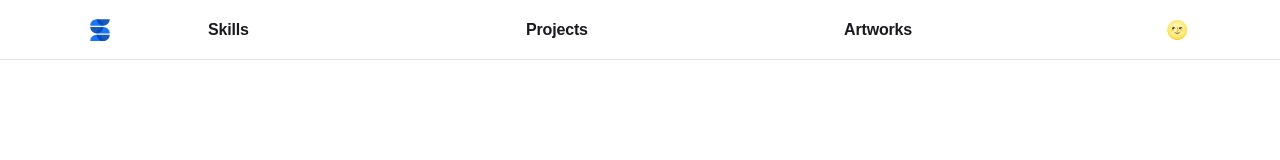
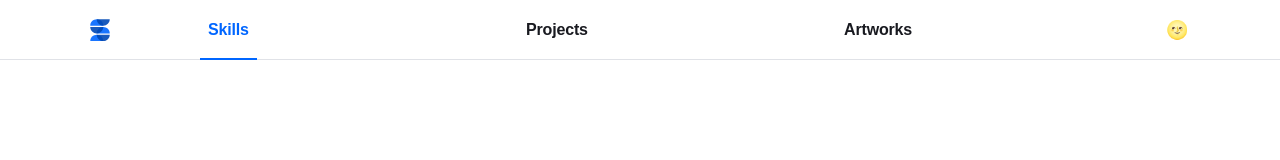
Before and after one commit to sonseong10/self-portfolio, a React (Create React App) app: page / in a window 1280 px wide. Shown: the top 160 px of the page. Built offline with nearby package versions, Linux system fonts and the light colour scheme; no server answers; the database is empty.

Commit message:
타입스크립트 적용

```diff
--- a/src/components/common/theme-button.tsx
+++ b/src/components/common/theme-button.tsx
@@ -5,7 +5,7 @@ import styled from 'styled-components';
 
 interface IThemeButtonProps {
   toggleTheme: () => void;
-  theme: 'dark' | 'ligth';
+  theme: 'dark' | 'ligth' | string;
 }
 
 const ThemeButton = ({toggleTheme, theme}: IThemeButtonProps) => {
--- a/src/components/global-header/gnb.tsx
+++ b/src/components/global-header/gnb.tsx
@@ -10,19 +10,19 @@ import styled, {css} from 'styled-components';
 const listItem = ['Skills', 'Projects', 'Artworks'];
 
 interface IGnbProps {
-  sectionRef: any;
-  toggleTheme: any;
-  theme: any;
+  sectionRef: React.MutableRefObject<HTMLElement[]>;
+  toggleTheme: () => void;
+  theme: string;
 }
 
 const Gnb = ({sectionRef, toggleTheme, theme}: IGnbProps) => {
   const tabRef = useRef<HTMLButtonElement>(null);
-  const [_, setActiveTab] = useState(false);
+  const [active, setActiveTab] = useState<boolean | Element>(false);
 
   useEffect(() => {
     const observer = Observer(setActiveTab);
 
-    sectionRef.current.forEach((tab: any) => observer.observe(tab));
+    sectionRef.current.forEach(tab => observer.observe(tab));
 
     return () => observer.disconnect();
   }, [sectionRef]);
@@ -44,7 +44,7 @@ const Gnb = ({sectionRef, toggleTheme, theme}: IGnbProps) => {
             <li key={index}>
               <button
                 ref={tabRef}
-                // className={sectionRef.current[index] === activeTab ? 'isActive' : undefined}
+                className={sectionRef.current[index] === active ? 'isActive' : undefined}
                 onClick={() => onBtnClick(index)}
                 type="button"
                 aria-label={`${item}으로 이동`}
```
